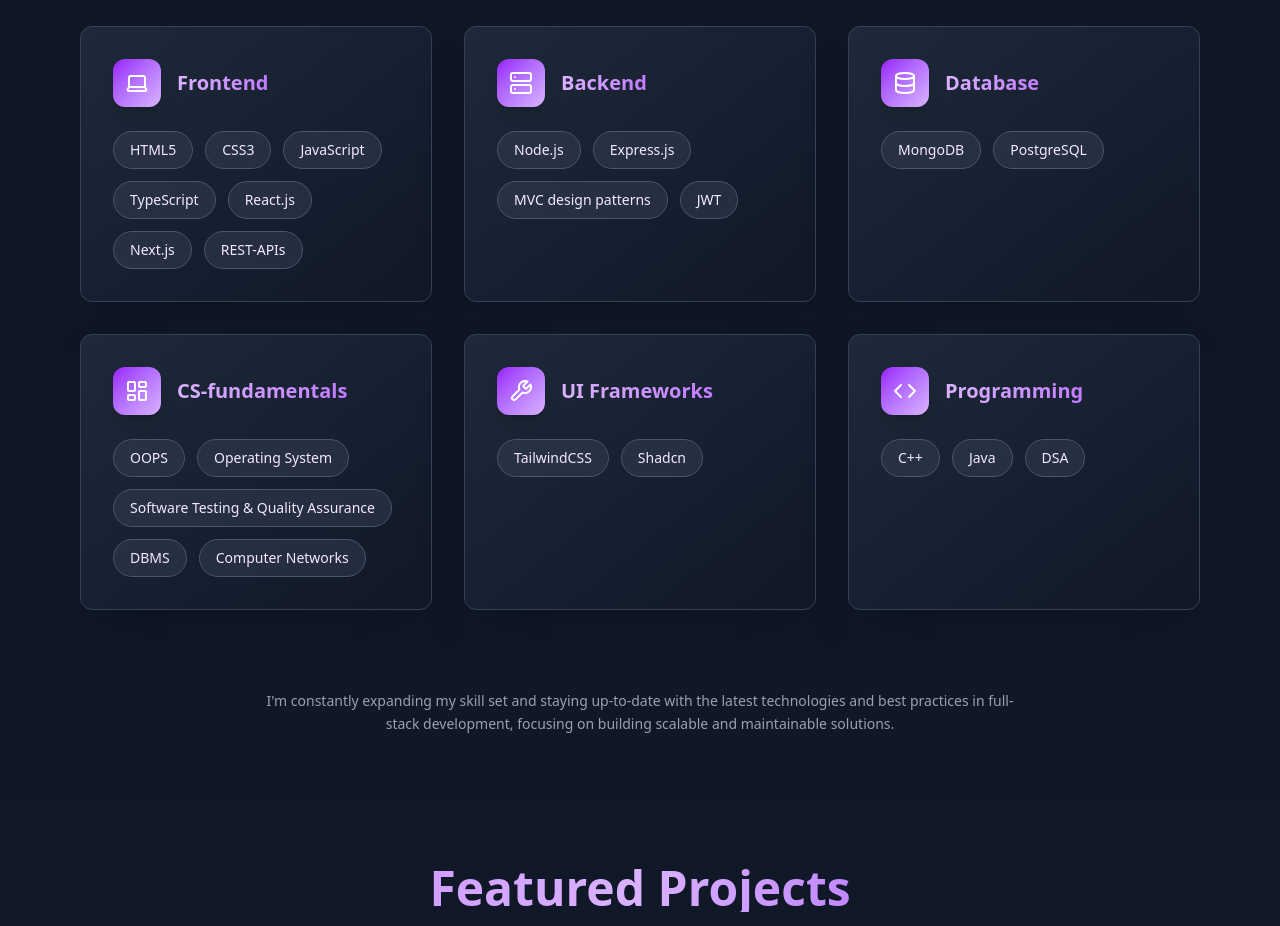
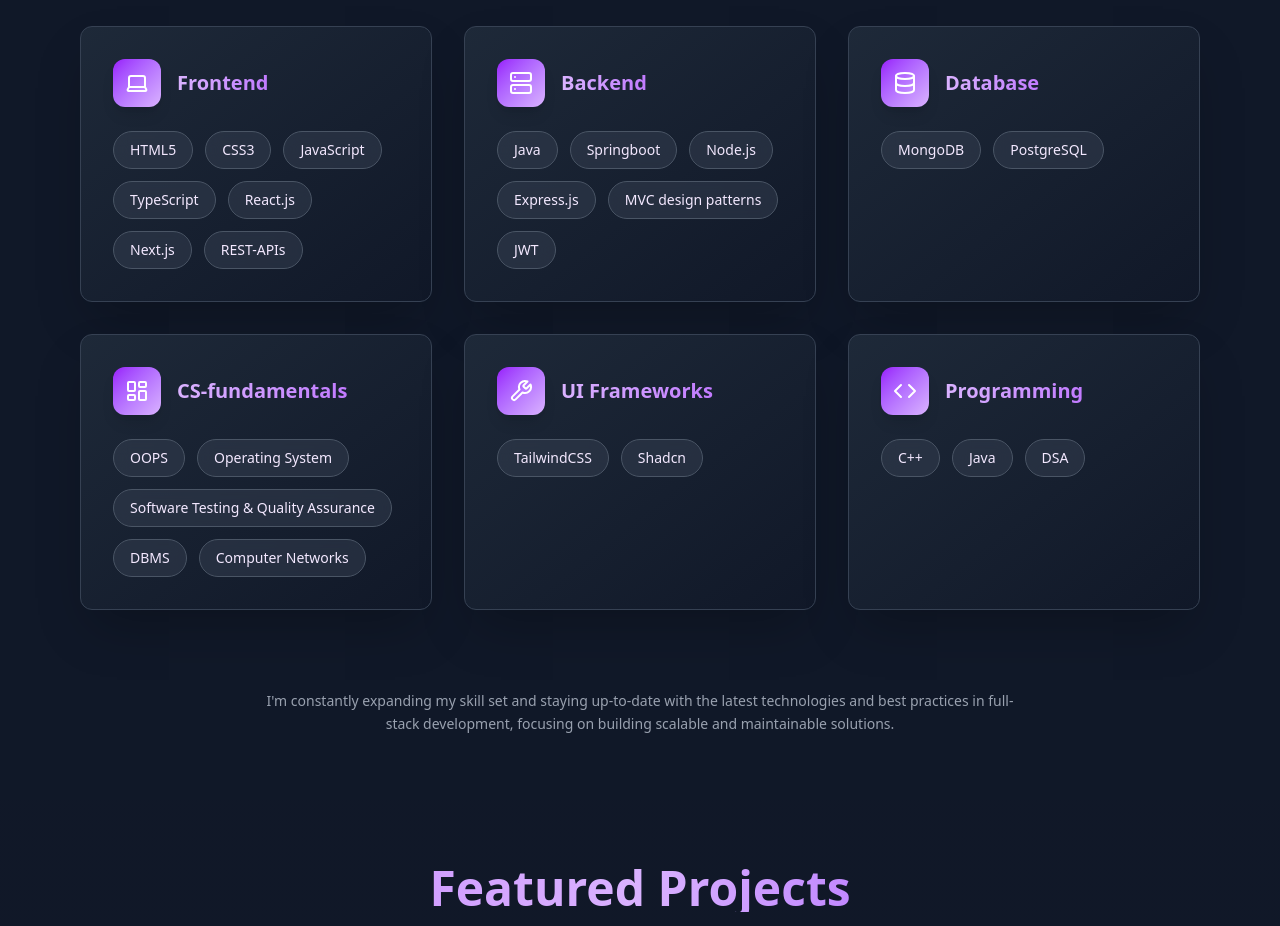
Before and after one commit to Dhruvil316/Portfolio, a React (Vite) app: page / in a window 1280 px wide. Shown: the part 1920-2846 px from the top of the page. Built offline with nearby package versions, Linux system fonts and the light colour scheme.

Commit message:
add-skill

```diff
--- a/src/Deep/TechnicalSkills.jsx
+++ b/src/Deep/TechnicalSkills.jsx
@@ -12,7 +12,7 @@
   {
     title: "Backend",
     icon: <Server size={20} />,
-    technologies: ["Node.js", "Express.js", "MVC design patterns" , "JWT" ],
+    technologies: ["Java" , "Springboot" ,  "Node.js", "Express.js", "MVC design patterns" , "JWT" ],
   },
   {
     title: "Database",
```
